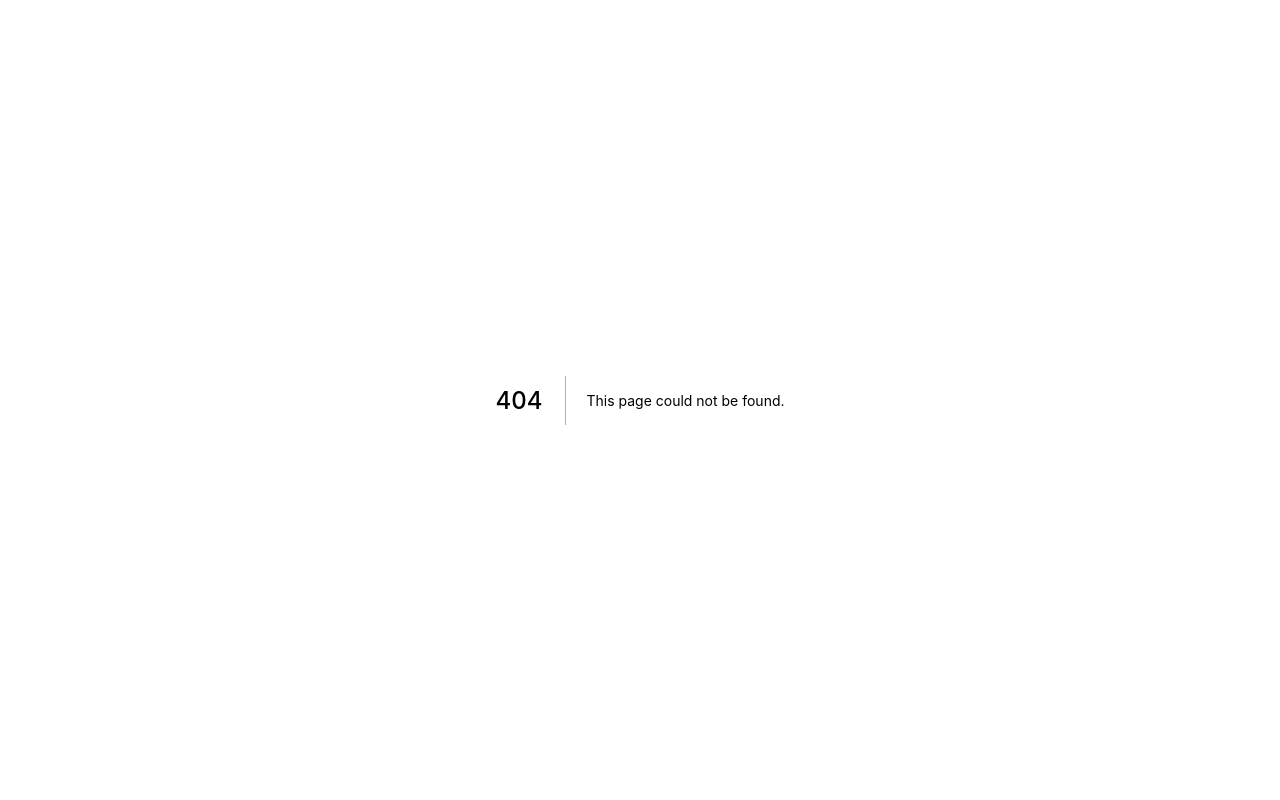
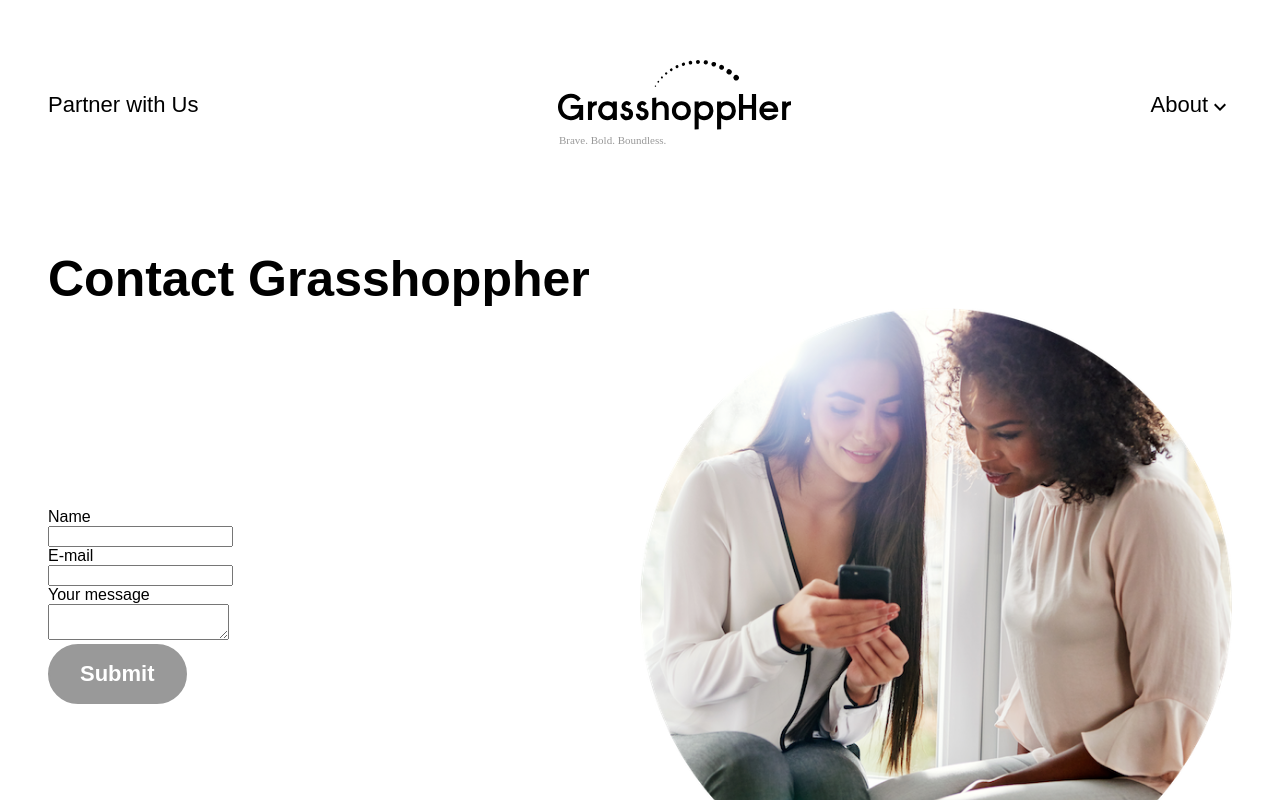
Before and after one commit to linnify/grasshoppher-website, a Next.js app: page /contact in a window 1280 px wide. Before the commit this address had no page. Shown: the top 800 px of the page. Built offline with nearby package versions, Linux system fonts and the light colour scheme; a web font is replaced by a local one.

Commit message:
Contact page (pull request #9)

```diff
--- /dev/null
+++ b/components/ContactForm/ContactForm.js
@@ -0,0 +1,85 @@
+import React from "react";
+import "./ContactForm.module.scss"
+
+export default class ContactForm extends React.Component {
+  constructor(props) {
+    super(props);
+    this.state = {
+      name: "",
+      email: "",
+      message: "",
+    };
+  }
+
+  isDisabled = () => {
+    return !this.props.loading || !this.state.email;
+  };
+
+  isEmailValid = () => {
+    return !(
+      !this.state.email.includes("@") || !this.state.email.includes(".")
+    );
+  };
+
+  clearState = () => {
+    this.setState({
+      name: "",
+      email: "",
+      message: "",
+    });
+  };
+
+  onSubmit = () => {
+
+    if (!this.isEmailValid()) {
+      return this.props.validation(false);;
+    }
+
+    this.props.validation(true);
+    const body = {
+      name: this.state.name,
+      email: this.state.email,
+      message: this.state.message,
+    };
+    this.props.onSubmit(body);
+    this.clearState();
+  };
+
+  render() {
+    return (
+      <div className={"form"}>
+        <div className={"form__input-row"}>
+          <div className={"form__input-item"}>
+            <div>Name</div>
+            <input
+              className={"item"}
+              value={this.state.name}
+              onChange={(name) => this.setState({name: name.target.value})}
+            />
+          </div>
+          <div className={"form__input-item"}>
+            <div>E-mail</div>
+            <input
+              className={"item"}
+              value={this.state.email}
+              onChange={(email) => this.setState({email: email.target.value})}
+            />
+          </div>
+        </div>
+        <div className={"form__textarea"}>
+          <div>Your message</div>
+          <textarea
+            value={this.state.message}
+            onChange={(message) => this.setState({message: message.target.value})}
+          />
+        </div>
+        <div
+          className={`button__contact ${this.isDisabled() ? "button-disabled" : ""}`}
+          onClick={this.onSubmit}
+        >
+          Submit
+        </div>
+      </div>
+    );
+  }
+}
--- /dev/null
+++ b/components/ContactForm/ContactForm.module.scss
@@ -0,0 +1,56 @@
+.form{
+  max-width: 515px;
+
+  &__input-row {
+    width: 100%;
+    display: flex;
+    flex-direction: column;
+  }
+
+  &__input-item {
+    width: 100%;
+
+    input {
+      font-family: europa, sans-serif;
+      border: 1px solid #DCDDDE;
+      border-radius: 12px;
+      padding: 13px;
+      margin-top: 5px;
+      margin-bottom: 30px;
+      width: 100%;
+      box-sizing: border-box;
+      outline: none;
+    }
+  }
+
+  &__textarea {
+    width: 100%;
+    textarea {
+      font-family: europa, sans-serif;
+      font-style: normal;
+      padding: 13px;
+      width: 100%;
+      border: 1px solid #DCDDDE;
+      border-radius: 12px;
+      margin-top: 5px;
+      height: 150px;
+      margin-bottom: 30px;
+      box-sizing: border-box;
+      outline: none;
+    }
+  }
+}
+
+@media only screen and (min-width: 574px) {
+  .form {
+    &__input-row {
+      width: 100%;
+      flex-direction: row;
+      justify-content: space-between;
+    }
+
+    &__input-item {
+      width: 48%;
+    }
+  }
+}
--- /dev/null
+++ b/components/SnackbarAlert.js
@@ -0,0 +1,44 @@
+import React from "react";
+// import Alert from "@material-ui/lab/Alert";
+import Snackbar from "@material-ui/core/Snackbar";
+
+export const SnackbarAlert = ({
+                                snackBarOpened,
+                                validation,
+                                requestError,
+                                onCloseSnackBar,
+                              }) => {
+  const success = () => {
+    return (
+      <Alert severity="success" onClose={onCloseSnackBar}>
+        Your message was sent! Thank you!
+      </Alert>
+    );
+  };
+
+  const error = () => {
+    return (
+      <Alert severity="warning" onClose={onCloseSnackBar}>
+        Request error! Please try again.
+      </Alert>
+    );
+  };
+
+  const incorrectEmail = () => {
+    return (
+      <Alert severity="warning" onClose={onCloseSnackBar}>
+        Invalid e-mail address!
+      </Alert>
+    );
+  };
+
+  return (
+    <Snackbar
+      open={snackBarOpened}
+      autoHideDuration={3000}
+      onClose={onCloseSnackBar}
+    >
+      {validation ? success() : requestError ? error() : incorrectEmail()}
+    </Snackbar>
+  );
+};
--- a/package.json
+++ b/package.json
@@ -10,6 +10,7 @@
   "dependencies": {
     "@material-ui/core": "^4.11.0",
     "@material-ui/icons": "^4.9.1",
+    "@material-ui/lab": "^4.0.0-alpha.56",
     "@zeit/next-sass": "^1.0.1",
     "next": "9.5.5",
     "next-seo": "^4.14.0",
--- /dev/null
+++ b/pages/contact.js
@@ -0,0 +1,83 @@
+import React from "react";
+import {Layout} from "../components/Layout";
+import ContactForm from "../components/ContactForm/ContactForm";
+import {SnackbarAlert} from "../components/SnackbarAlert";
+
+export default class Contact extends React.Component {
+  constructor(props) {
+    super(props);
+    this.state = {
+      loadedContact: false,
+      loadingPage: false,
+      snackBarOpened: false,
+      validation: false,
+      requestError: false,
+    };
+  }
+  contactRef = React.createRef();
+
+  componentDidMount() {
+    this.setState({loadedContact: true, loadingPage: true});
+  }
+
+  onSubmit = async (body) => {
+    console.log(body);
+    this.setState({ loadedContact: true });
+    const url = "#";
+    try {
+      await fetch(url, {
+        body: JSON.stringify(body),
+        method: "POST",
+        headers: {
+          "Content-Type": "application/json",
+        },
+      });
+
+      this.setState({
+        loadedContact: false,
+        snackBarOpened: true,
+      });
+      this.contactRef.current.clearState();
+    } catch (e) {
+      this.setState({ loadedContact: false, requestError: true });
+    }
+  };
+
+  onCloseSnackBar = () => {
+    this.setState({ snackBarOpened: false });
+  };
+
+  validate = (e) => {
+    this.setState({ validation: e, snackBarOpened: true });
+  };
+
+  render() {
+    return (
+      <Layout title={"Contact GrasshoppHer"}>
+        {!this.state.loadingPage && <div>Loader</div>}
+        <div className={"container"} style={{paddingTop: "100px", paddingBottom: "100px"}}>
+          <div className={"page-title"}>Contact Grasshoppher</div>
+          <div className={"row middle-xs between-md row-revert-mobile contact--row"}>
+            <div className={"col-xs-12 col-md-6 col-xl-5"} style={{ width: "100%"}}>
+              <ContactForm
+                ref={this.contactRef}
+                loading={this.state.loadedContact}
+                onSubmit={this.onSubmit}
+                validation={this.validate}
+              />
+            </div>
+            <div className={"col-xs-12 col-md-5 col-xl-6 contact--col-img"}>
+              <img src={"/contact.png"} className={"image contact--image"}/>
+            </div>
+          </div>
+        </div>
+        {/*<SnackbarAlert*/}
+        {/*  snackBarOpened={this.state.snackBarOpened}*/}
+        {/*  validation={this.state.validation}*/}
+        {/*  requestError={this.state.requestError}*/}
+        {/*  onCloseSnackBar={this.onCloseSnackBar}*/}
+        {/*/>*/}
+      </Layout>
+    );
+  }
+}
--- a/styles/base/_flexboxgrid.scss
+++ b/styles/base/_flexboxgrid.scss
@@ -1214,3 +1214,13 @@
     display: none;
   }
 }
+
+.row-revert-mobile {
+  flex-direction: column-reverse;
+}
+
+@media only screen and (min-width: 768px) {
+  .row-revert-mobile {
+    flex-direction: row;
+  }
+}
--- a/styles/components/_button.scss
+++ b/styles/components/_button.scss
@@ -30,7 +30,6 @@
   }
 }
 
-
 .button-download {
   border: 1px solid $color-primary;
   padding: 30px;
@@ -46,6 +45,23 @@
     max-height: 100%;
     margin-top: 10px;
   }
+}
+
+.button__contact {
+  color: $color-text-white;
+  width: fit-content;
+  font-weight: bold;
+  font-size: 22px;
+  padding: 15px 30px;
+  border-radius: $border-radius;
+  border: 2px solid $color-primary;
+  background-color: $color-primary;
+  cursor: pointer;
+}
+
+.button-disabled {
+  background-color: #999999;
+  border: 2px solid #999999;
 }
 
 @media (min-width: 345px) {
--- a/styles/main.scss
+++ b/styles/main.scss
@@ -16,6 +16,7 @@
 @import "layout/header";
 
 @import "pages/article";
+@import "pages/contact";
 @import "pages/partner";
 @import "pages/grassbassadors";
 @import "pages/story";
--- /dev/null
+++ b/styles/pages/_contact.scss
@@ -0,0 +1,39 @@
+.contact {
+
+  &--image {
+    margin-bottom: 50px;
+  }
+
+  &--col-img {
+    display: block;
+    text-align: center;
+  }
+
+}
+
+
+
+@media only screen and (min-width: 768px) {
+
+  .contact {
+    &--row {
+      margin-top: -20px;
+    }
+
+    &--image {
+      margin-bottom: 0;
+    }
+
+  }
+
+}
+
+@media only screen and (min-width: 1200px) {
+
+  .contact {
+    &--row {
+      margin-top: -50px;
+    }
+  }
+
+}
```
Also changed, not shown: public/contact.png (added), 1 other file (tests, documents, lock files or other folders).
